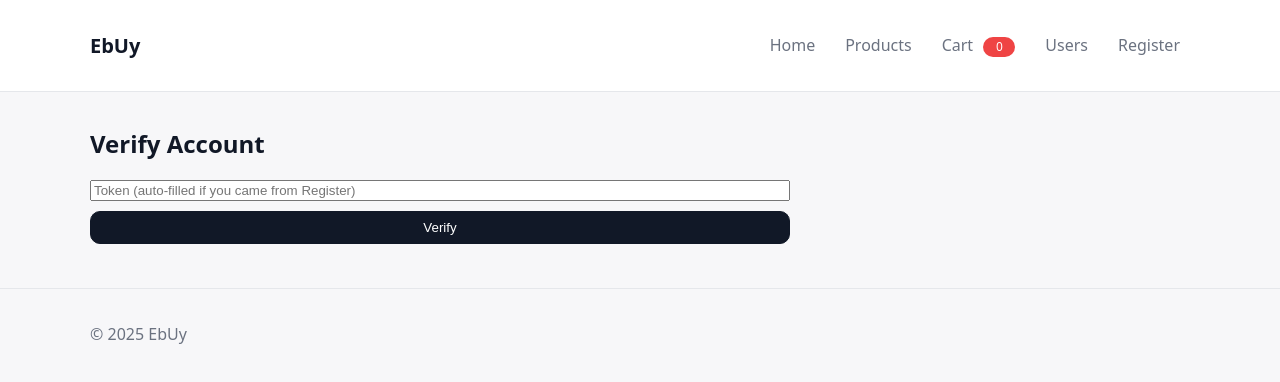
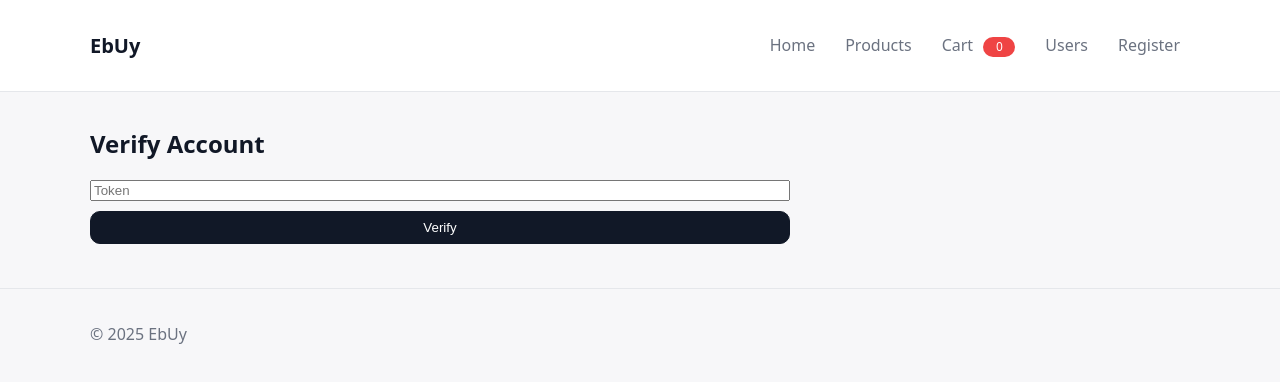
Before and after one commit to MirajMalik/EbUy, a React (Vite) app in the folder client/: page /verify in a window 1280 px wide. Shown: the top 382 px of the page. Built offline with nearby package versions, Linux system fonts and the light colour scheme; the HTML template or start-up script is replaced by a standard one.

Commit message:
token placeholder changed

```diff
--- a/client/src/pages/auth/Verify.jsx
+++ b/client/src/pages/auth/Verify.jsx
@@ -61,7 +61,7 @@ export default function Verify() {
         <input
           value={token}
           onChange={(e) => setToken(e.target.value)}
-          placeholder="Token (auto-filled if you came from Register)"
+          placeholder="Token"
           required
         />
 
```
